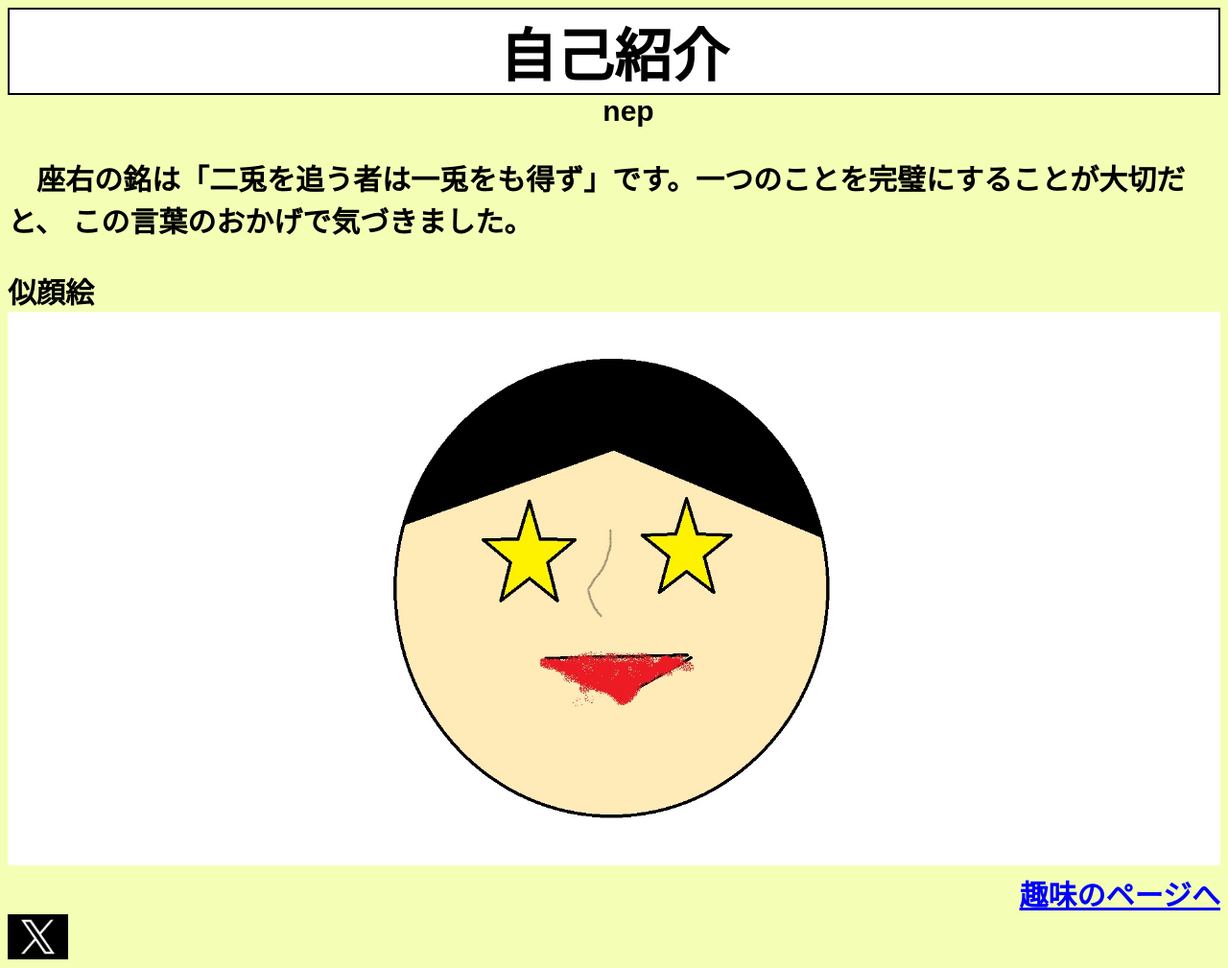
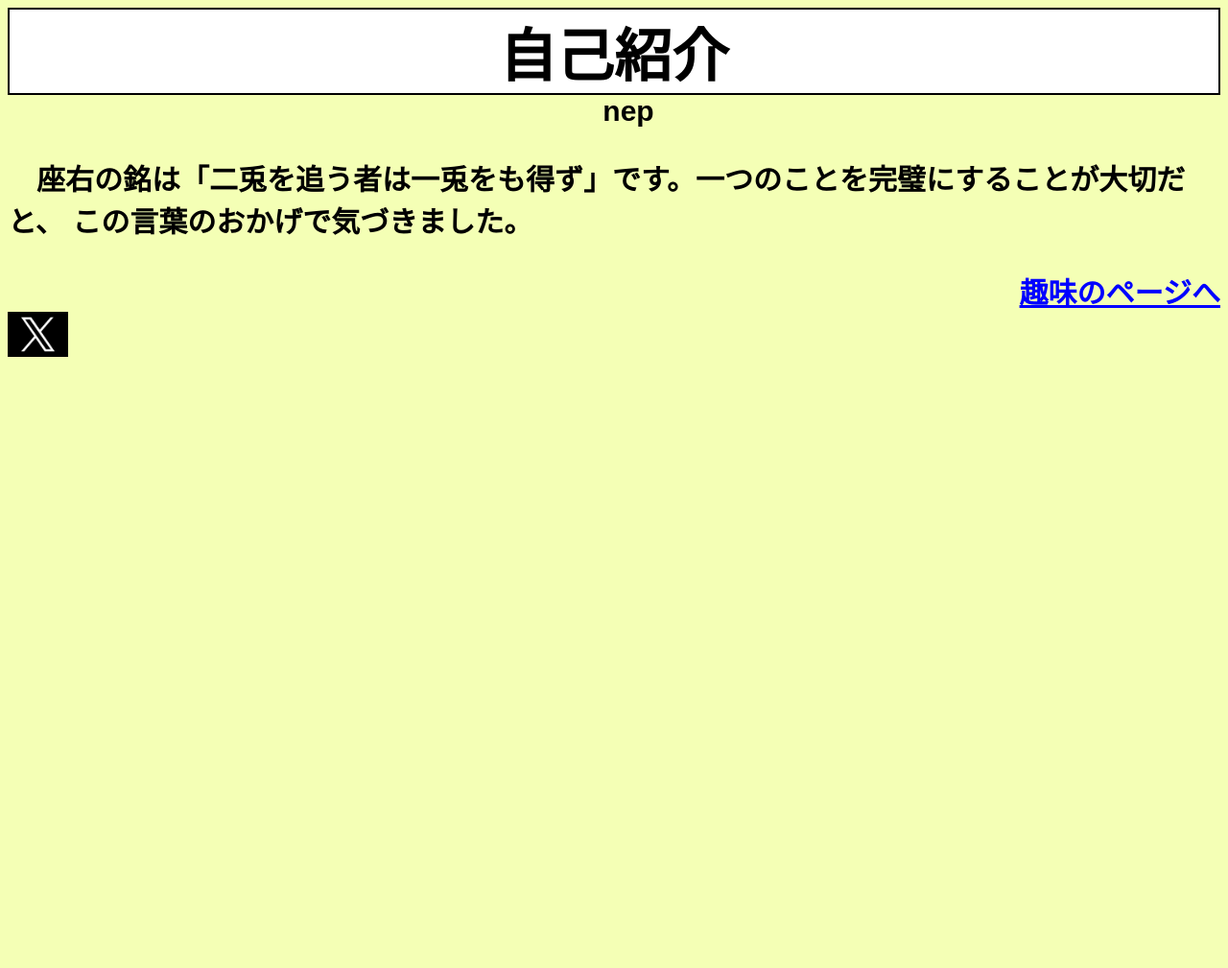
Before and after one commit to 59-63/nep-homepage, a plain HTML site: page Mypage/index.html in a window 1280 px wide. Shown: the whole page at 96% size. After the commit the page ends 800 px from the top, so only its background shows below. Drawn offline with Linux system fonts and the light colour scheme.

Commit message:
Update index.html

```diff
--- a/Mypage/index.html
+++ b/Mypage/index.html
@@ -13,10 +13,6 @@
      &emsp;座右の銘は「二兎を追う者は一兎をも得ず」です。一つのことを完璧にすることが大切だと、
      この言葉のおかげで気づきました。
     </p>
-    </div>
-      <div>似顔絵
-       <img src="./pic/nigaoe.jpg" class="img">
-      </div>
     <a href="./hp/sub.html" class="syumi">趣味のページへ</a>
     <a href="https://twitter.com/nep_ca">
       <img src="./pic/twitter.jpg" class="twitter">
```
